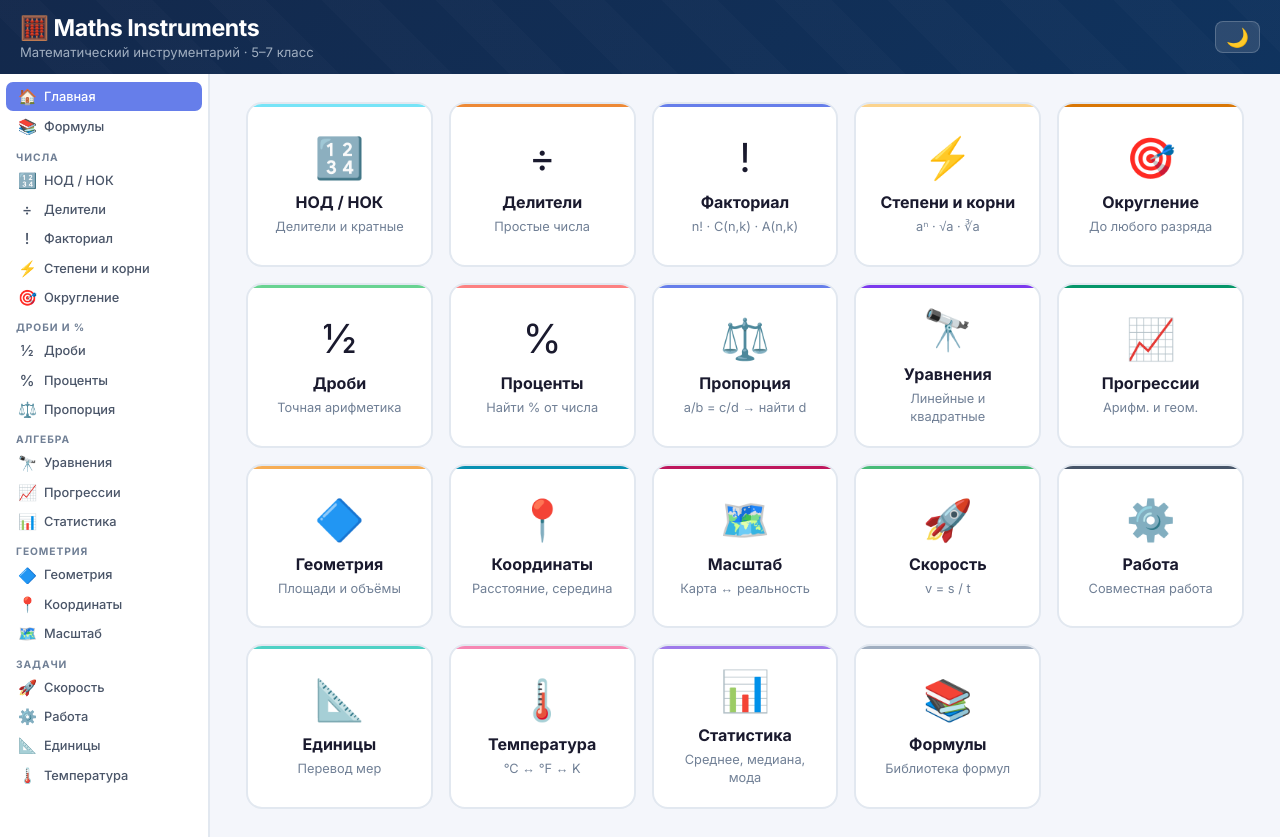
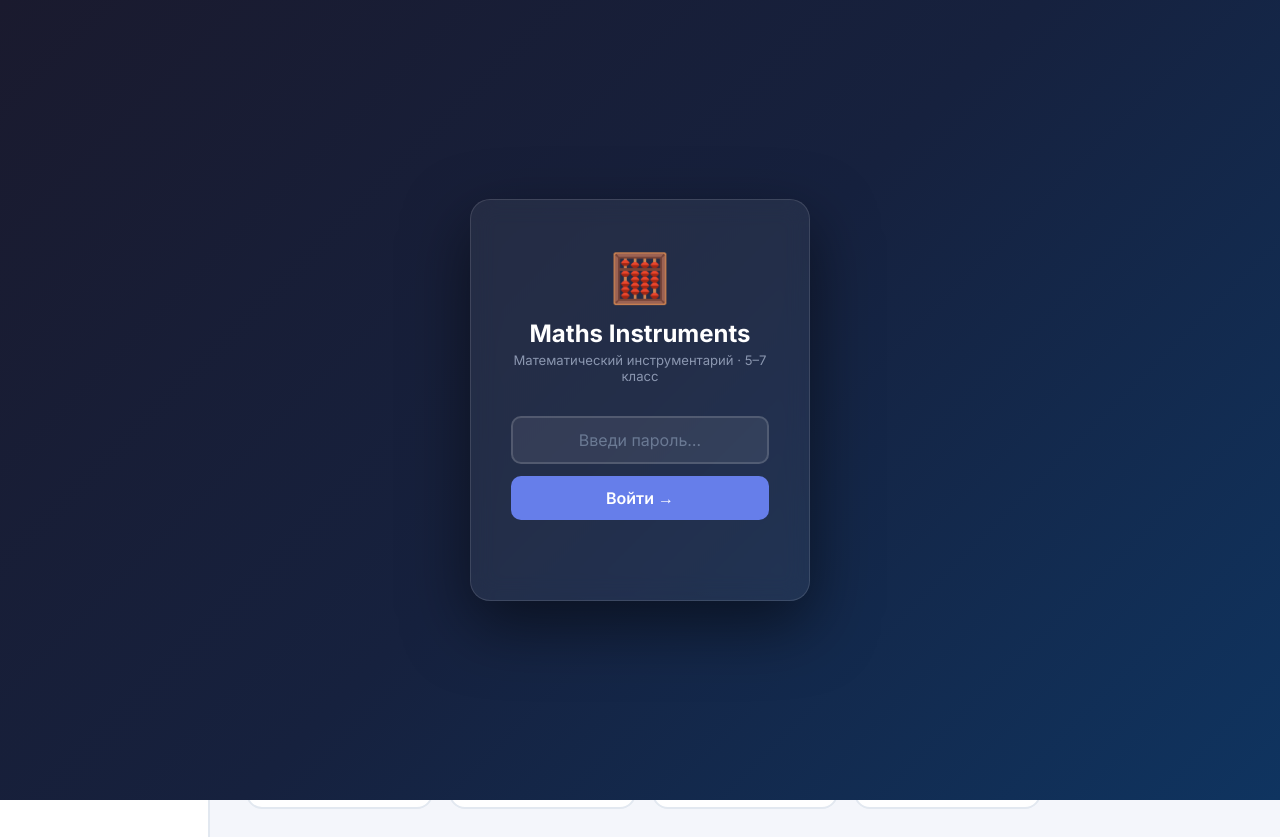
Before and after one commit to feodorm14-hue/math-tools, a website built with Vite: page frontend/index.html in a window 1280 px wide. Built offline with nearby package versions, Linux system fonts and the light colour scheme.

Commit message:
Add password login screen with logout button

```diff
--- a/frontend/app.ts
+++ b/frontend/app.ts
@@ -1,4 +1,45 @@
 import katex from 'katex'
+
+// ── Авторизация ───────────────────────────────────────────────────────────────
+
+const AUTH_KEY  = 'mi-auth'
+const PASSWORD  = 'math2026'   // ← пароль меняй здесь
+
+function checkAuth() {
+  const screen = document.getElementById('login-screen')!
+  if (localStorage.getItem(AUTH_KEY) === 'ok') {
+    screen.classList.add('hidden')
+  }
+  // иначе экран остаётся виден
+}
+
+;(window as any).doLogin = () => {
+  const input = document.getElementById('login-input') as HTMLInputElement
+  const err   = document.getElementById('login-error')!
+  if (input.value === PASSWORD) {
+    localStorage.setItem(AUTH_KEY, 'ok')
+    const screen = document.getElementById('login-screen')!
+    screen.style.transition = 'opacity 0.3s'
+    screen.style.opacity = '0'
+    setTimeout(() => screen.classList.add('hidden'), 300)
+    err.textContent = ''
+  } else {
+    err.textContent = '❌ Неверный пароль'
+    input.value = ''
+    input.focus()
+    input.style.borderColor = '#fc8181'
+    setTimeout(() => { input.style.borderColor = '' }, 1200)
+  }
+}
+
+;(window as any).doLogout = () => {
+  localStorage.removeItem(AUTH_KEY)
+  location.reload()
+}
+
+checkAuth()
+
+// ── Хранилище ─────────────────────────────────────────────────────────────────
 
 const STORAGE_KEY = 'sidebar-order'
 
--- a/frontend/index.html
+++ b/frontend/index.html
@@ -12,6 +12,19 @@
 </head>
 <body>
 
+  <!-- ══════════ Экран входа ══════════ -->
+  <div id="login-screen">
+    <div id="login-box">
+      <div id="login-logo">🧮</div>
+      <div id="login-title">Maths Instruments</div>
+      <div id="login-sub">Математический инструментарий · 5–7 класс</div>
+      <input id="login-input" type="password" placeholder="Введи пароль…" autocomplete="current-password"
+        onkeydown="if(event.key==='Enter') doLogin()" />
+      <button id="login-btn" onclick="doLogin()">Войти →</button>
+      <div id="login-error"></div>
+    </div>
+  </div>
+
   <header>
     <div class="header-inner">
       <div class="header-left">
@@ -20,6 +33,7 @@
       </div>
       <div class="header-controls">
         <button class="dark-toggle" id="darkToggle" aria-label="Тёмная тема" title="Тёмная тема">🌙</button>
+        <button class="dark-toggle" id="logoutBtn" onclick="doLogout()" title="Выйти">🚪</button>
         <button class="menu-toggle" id="menuToggle" aria-label="Меню">☰</button>
       </div>
     </div>
--- a/frontend/style.css
+++ b/frontend/style.css
@@ -42,6 +42,73 @@
   --red-light:    #1e0a0a;
   --shadow:       0 2px 12px rgba(0,0,0,0.4);
   --shadow-lg:    0 8px 32px rgba(0,0,0,0.5);
+}
+
+/* ── Экран входа ───────────────────────────────────────────────────────────── */
+#login-screen {
+  position: fixed;
+  inset: 0;
+  background: linear-gradient(135deg, #1a1a2e 0%, #16213e 50%, #0f3460 100%);
+  display: flex;
+  align-items: center;
+  justify-content: center;
+  z-index: 9999;
+}
+#login-screen.hidden { display: none; }
+
+#login-box {
+  background: rgba(255,255,255,0.06);
+  border: 1px solid rgba(255,255,255,0.12);
+  border-radius: 20px;
+  padding: 48px 40px;
+  width: 340px;
+  text-align: center;
+  backdrop-filter: blur(12px);
+  box-shadow: 0 24px 64px rgba(0,0,0,0.5);
+}
+
+#login-logo { font-size: 3rem; margin-bottom: 12px; }
+#login-title { color: #fff; font-size: 1.5rem; font-weight: 700; margin-bottom: 4px; }
+#login-sub { color: #8b97b0; font-size: 0.82rem; margin-bottom: 32px; }
+
+#login-input {
+  width: 100%;
+  padding: 12px 16px;
+  border-radius: 10px;
+  border: 2px solid rgba(255,255,255,0.15);
+  background: rgba(255,255,255,0.08);
+  color: #fff;
+  font-size: 1rem;
+  font-family: inherit;
+  outline: none;
+  margin-bottom: 12px;
+  transition: border-color 0.2s;
+  text-align: center;
+  letter-spacing: 0.1em;
+}
+#login-input::placeholder { color: #6b7a94; letter-spacing: 0; }
+#login-input:focus { border-color: #818cf8; }
+
+#login-btn {
+  width: 100%;
+  padding: 12px;
+  border-radius: 10px;
+  background: #667eea;
+  color: #fff;
+  font-size: 1rem;
+  font-weight: 600;
+  border: none;
+  cursor: pointer;
+  transition: background 0.2s, transform 0.1s;
+}
+#login-btn:hover { background: #5a67d8; }
+#login-btn:active { transform: scale(0.98); }
+
+#login-error {
+  margin-top: 12px;
+  color: #fc8181;
+  font-size: 0.85rem;
+  min-height: 20px;
 }
 
 /* ── Reset ─────────────────────────────────────────────────────────────────── */
```
